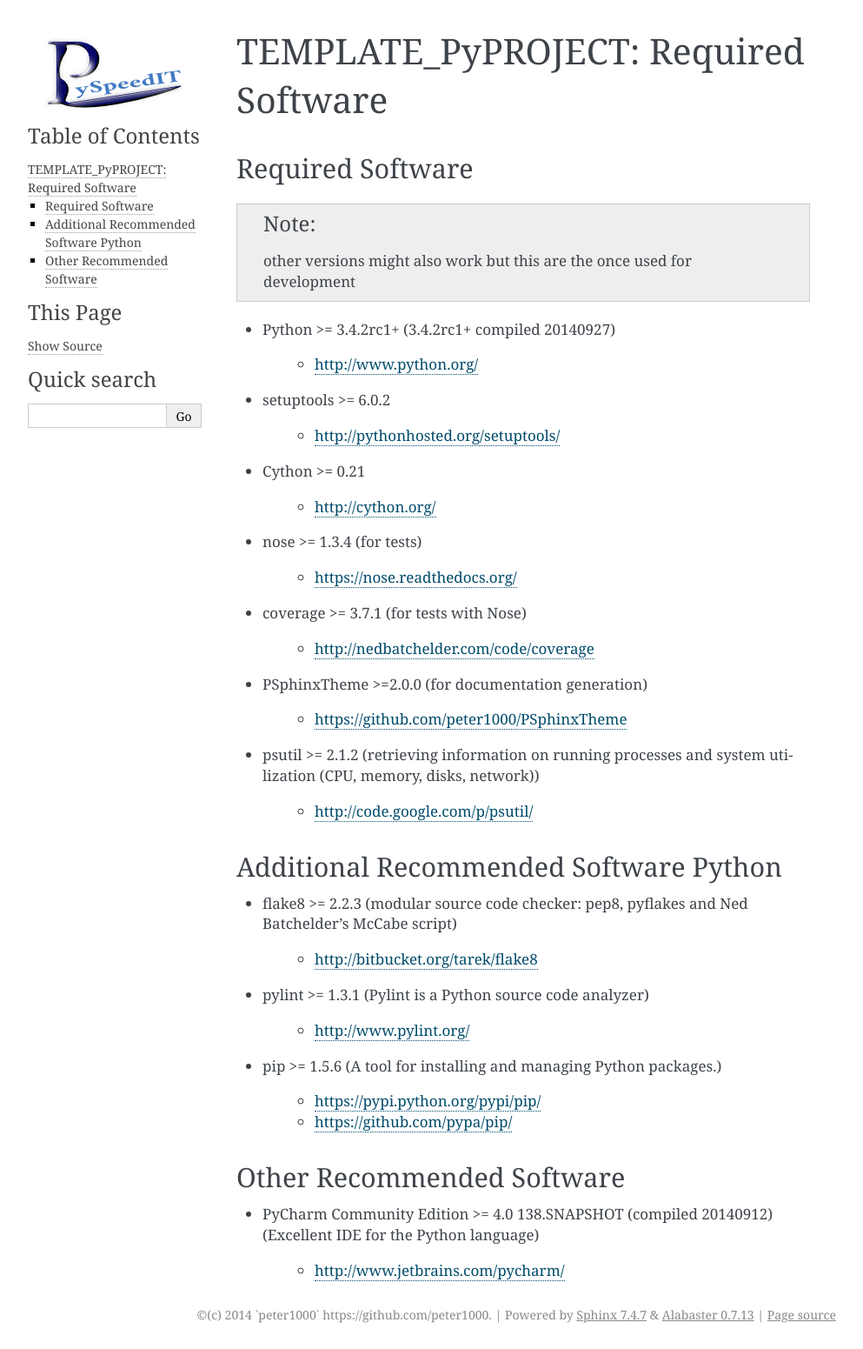
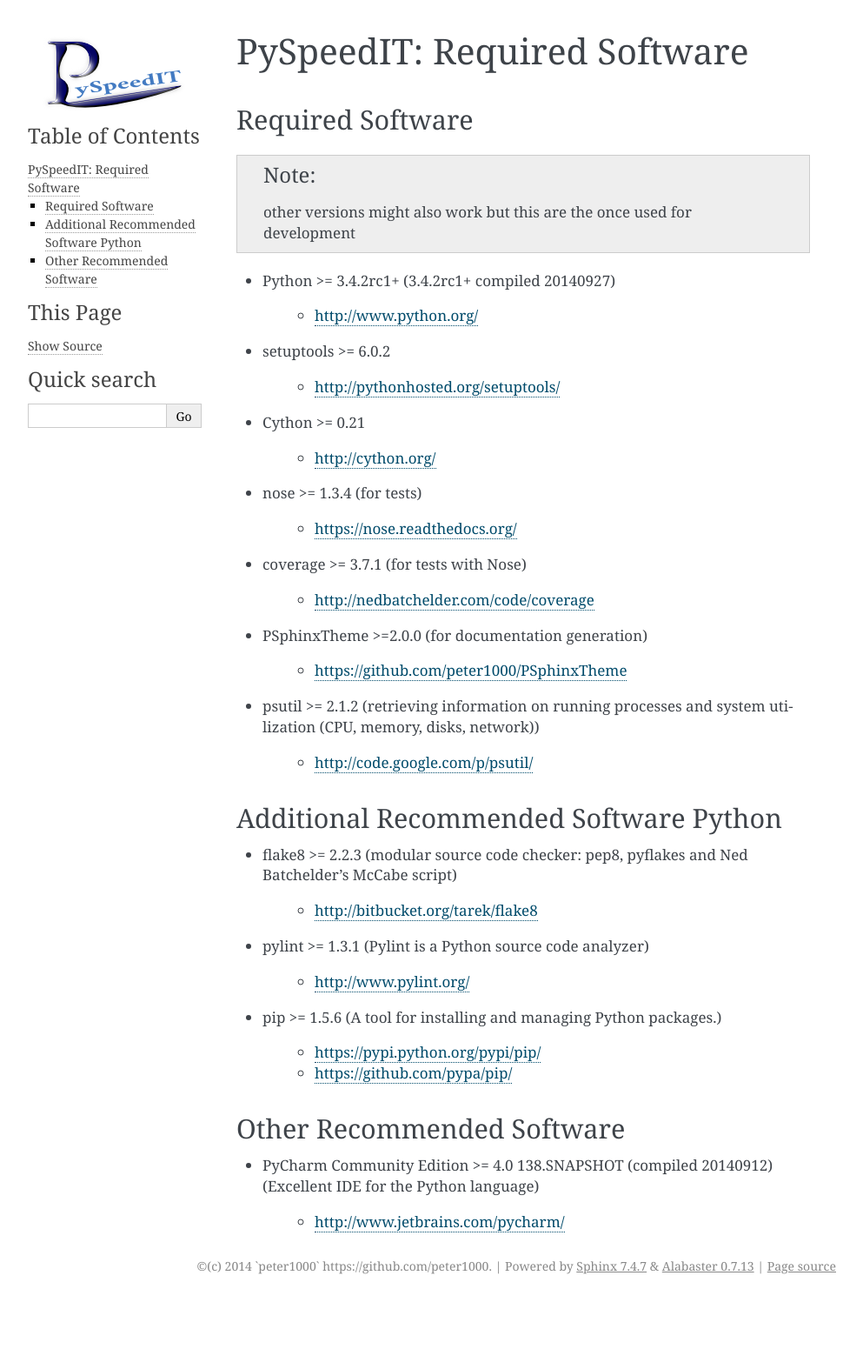
Before and after one commit to peter1000/PySpeedIT, a Sphinx documentation site: the page built from docs/RequiredSoftware.rst, in a window 1280 px wide. Shown: the whole page at 87% size, without its empty margins (148-1141 px from the left). Built offline with Sphinx 7.4.7, drawn with Linux system fonts in a browser that asks for light colours; after the commit the page ends 1495 px from its top, so only the background shows below that.

```diff
--- a/docs/RequiredSoftware.rst
+++ b/docs/RequiredSoftware.rst
@@ -1,11 +1,11 @@
 
 
-=====================================
-TEMPLATE_PyPROJECT: Required Software
-=====================================
+============================
+PySpeedIT: Required Software
+============================
 
 
-.. index:: TEMPLATE_PyPROJECT; requirements
+.. index:: PySpeedIT; requirements
 
 Required Software
 =================
```
